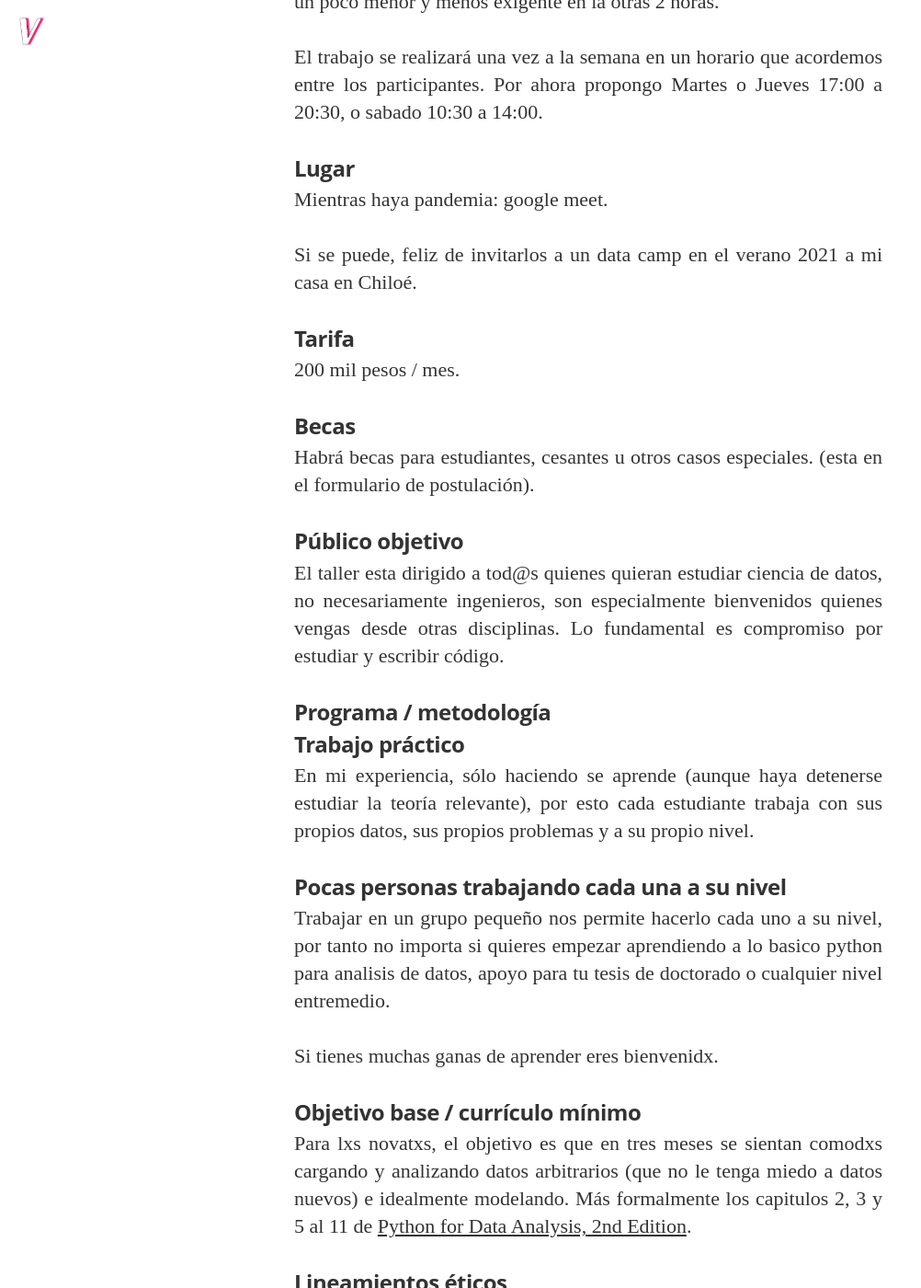
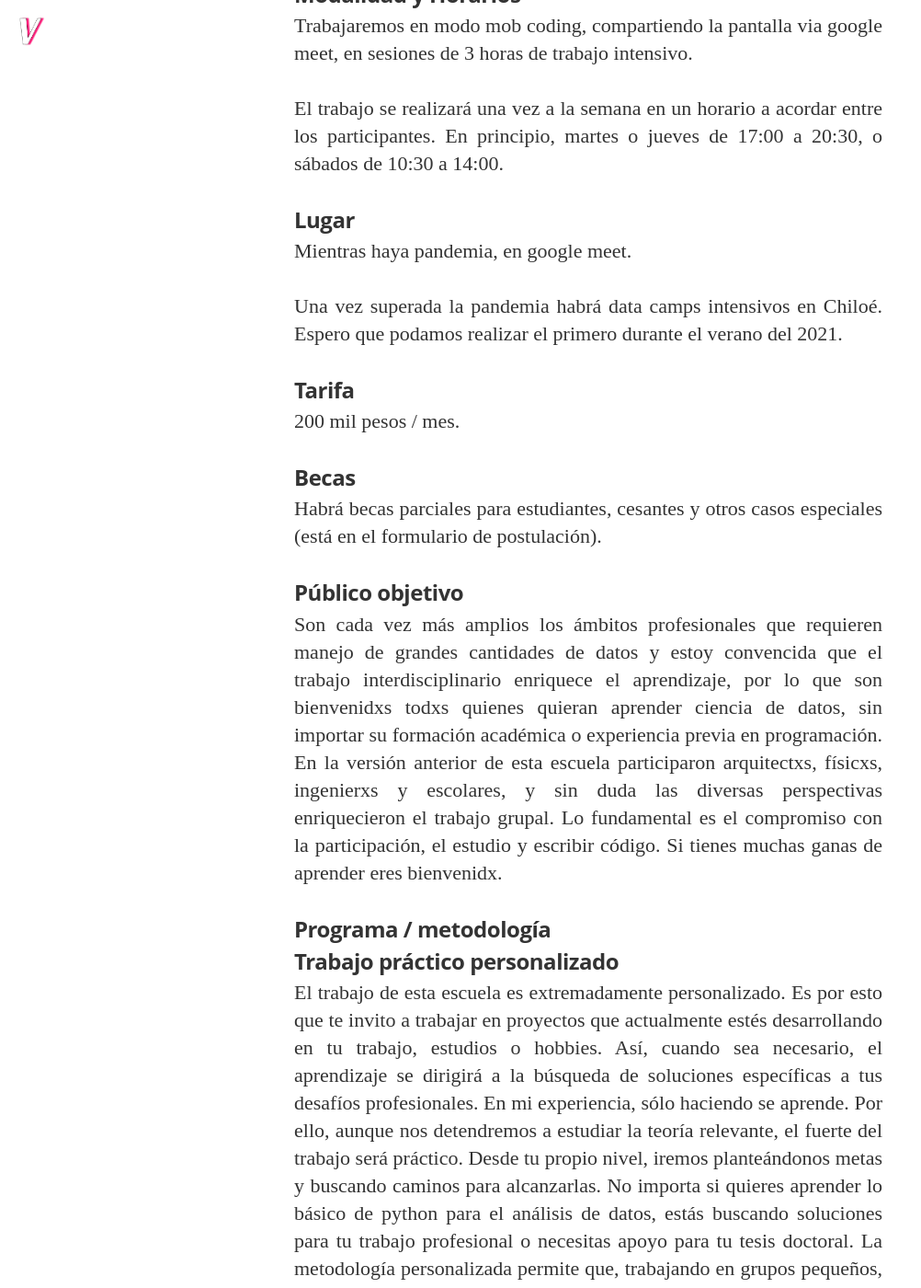
Before and after one commit to verasativa/verasativa.github.io, a Jekyll site: the page built from taller-2020.md, in a window 1280 px wide and 1400 px high, scrolled down 2170 px. Shown: the whole window at 92% size, without its empty margins (0-1002 px from the left). Built offline with Jekyll 4.4.1, drawn with Linux system fonts in a browser that asks for light colours; nearby versions of some CDN libraries; some web fonts are replaced; some of the changed text lies outside the part shown.

Commit message:
escuela + Jo edit

```diff
--- a/taller-2020.md
+++ b/taller-2020.md
@@ -12,62 +12,65 @@
 ![Flyer escuela 2020](/assets/img/taller-2020.png)
 ## _Aprende o profundiza ciencia de datos, trabajando con los datos y problemas que te interesan a ti._
 ### Segunda temporada
+<br/>
 
-## ¿Que es?
-La escuela casera de datos es un practica de estudios personalizada, se realiza desde los proyectos particulares de los estudiantes, y por tanto son bienvenidos a trabajar proyectos que actualmente esten desarrollando en su trabajo, estudios o hobbies. Si no tienes proyecto propio, feliz te paso problemas de los míos.
+|---------------------------------------------------------|
+| Tamaño de grupos             | 3 personas máximo |
+| Duración de la clase semanal | ~3 horas |
+| Horas de trabajo en casa     | 4+ horas semanalmente |
+| Mensualidad                  | 200.000 CLP |
+| Requisitos                  | Leer ingles y postular en formulario más abajo |
+
+## ¿Qué es?
+La escuela casera de datos es un programa de estudios personalizado. Se organiza en grupos de tres personas donde cada cual trabaja en sus propios proyectos, de acuerdo a su nivel de experiencia, intereses y necesidades profesionales.
 
 ### Modalidad y Horarios
 
-Trabajaremos en modo mob coding, compartiendo la pantalla via google meet, en sesiones de 3 horas + recreos. Donde se dedicará 1 hora al proyecto de cada estudiante, por tanto se espera 1 hora de máxima concentración y trabajo por estudiante en casa clase, y una participación un poco menor y menos exigente en la otras 2 horas.
+Trabajaremos en modo mob coding, compartiendo la pantalla via google meet, en sesiones de 3 horas de trabajo intensivo.
 
-El trabajo se realizará una vez a la semana en un horario que acordemos entre los participantes. Por ahora propongo Martes o Jueves 17:00 a 20:30, o sabado 10:30 a 14:00.
+El trabajo se realizará una vez a la semana en un horario a acordar entre los participantes. En principio, martes o jueves de 17:00 a 20:30, o sábados de 10:30 a 14:00.
 
 ### Lugar
-Mientras haya pandemia: google meet.
+Mientras haya pandemia, en google meet.
 
-Si se puede, feliz de invitarlos a un data camp en el verano 2021 a mi casa en Chiloé.
+Una vez superada la pandemia habrá data camps intensivos en Chiloé. Espero que podamos realizar el primero durante el verano del 2021.
 
 ### Tarifa
 200 mil pesos / mes.
 
 #### Becas
-Habrá becas para estudiantes, cesantes u otros casos especiales.
-(esta en el formulario de postulación).
+Habrá becas parciales para estudiantes, cesantes y otros casos especiales (está en el formulario de postulación).
 
 ### Público objetivo
-El taller esta dirigido a tod@s quienes quieran estudiar ciencia de datos, no necesariamente ingenieros, son especialmente bienvenidos quienes vengas desde otras disciplinas. Lo fundamental es compromiso por estudiar y escribir código.
+Son cada vez más amplios los ámbitos profesionales que requieren manejo de grandes cantidades de datos y estoy convencida que el trabajo interdisciplinario enriquece el aprendizaje, por lo que son bienvenidxs todxs quienes quieran aprender ciencia de datos, sin importar su formación académica o experiencia previa en programación. En la versión anterior de esta escuela participaron arquitectxs, físicxs, ingenierxs y escolares, y sin duda las diversas perspectivas enriquecieron el trabajo grupal. Lo fundamental es el compromiso con la participación, el estudio y escribir código. Si tienes muchas ganas de aprender eres bienvenidx.
 
 ### Programa / metodología
-#### Trabajo práctico
-En mi experiencia, sólo haciendo se aprende (aunque haya detenerse estudiar la teoría relevante), por esto cada estudiante trabaja con sus propios datos, sus propios problemas y a su propio nivel.
-
-#### Pocas personas trabajando cada una a su nivel
-Trabajar en un grupo pequeño nos permite hacerlo cada uno a su nivel, por tanto no importa si quieres empezar aprendiendo a lo basico python para analisis de datos, apoyo para tu tesis de doctorado o cualquier nivel entremedio.
-
-Si tienes muchas ganas de aprender eres bienvenidx.
+#### Trabajo práctico personalizado
+El trabajo de esta escuela es extremadamente personalizado. Es por esto que te invito a trabajar en proyectos que actualmente estés desarrollando en tu trabajo, estudios o hobbies. Así, cuando sea necesario, el aprendizaje se dirigirá a la búsqueda de soluciones específicas a tus desafíos profesionales.
+En mi experiencia, sólo haciendo se aprende. Por ello, aunque nos detendremos a estudiar la teoría relevante, el fuerte del trabajo será práctico. Desde tu propio nivel, iremos planteándonos metas y buscando caminos para alcanzarlas.
+No importa si quieres aprender lo básico de python para el análisis de datos, estás buscando soluciones para tu trabajo profesional o necesitas apoyo para tu tesis doctoral. La metodología personalizada permite que, trabajando en grupos pequeños, cada unx avance desde su propio nivel.
+Si estás interesadx en aprender ciencia de datos y no tienes proyecto propio, no es problema: te ofreceremos distintos problemas y datasets para empezar.
 
 #### Objetivo base / currículo mínimo
-Para lxs novatxs, el objetivo es que en tres meses se sientan comodxs cargando y analizando datos arbitrarios (que no le tenga miedo a datos nuevos) e idealmente modelando. Más formalmente los capitulos 2, 3 y 5 al 11 de [Python for Data Analysis, 2nd Edition](https://www.oreilly.com/library/view/python-for-data/9781491957653/).
+Para lxs novatxs, el objetivo es que en tres meses se sientan comodxs cargando y analizando datos arbitrarios (datos nuevos) e idealmente que puedan crear modelos.  Más formalmente los capitulos 2, 3 y 5 al 11 de [Python for Data Analysis, 2nd Edition](https://www.oreilly.com/library/view/python-for-data/9781491957653/).
 
 #### Lineamientos éticos
-La invitación es a hacer ciencia de datos observando la moralidad de nuestros actos, los sesgos que podríamos estar amplificando y la privacidad de las personas tras los datos.
+La invitación es a observar la moralidad de nuestro trabajo con datos, los sesgos que podríamos estar amplificando y la importancia crucial de proteger la privacidad de las personas.
 
 #### Foco en python 3
 Mi formación es en python, por tanto si quieres profundizar tu R, julia o STATA, poco te podré ayudar en tu código.
 
 ## Requisitos
 ### Leer inglés (idealmente escribir también)
-La documentación de las librerías, los libros de teoría básica y los papers de técnicas contemporáneas, están todos en ingles. Necesitamos que puedas leerlos.
+La documentación de las librerías, los libros de teoría básica y los papers de técnicas contemporáneas, están en inglés. Necesitamos que puedas leerlos.
 
 ### Computacionales
-- Debes llegar con jupyter lab instalado (te mandaré un link a algún tutorial de cómo hacerlo de en caso de que seas aceptadx.
-- Te debes conectar desde un lugar relativamente silencioso, e idealmente con audifonos a la clase semanalmente.
+- Debes llegar con jupyter lab instalado (te mandaré un link a algún tutorial de cómo hacerlo de en caso de que seas aceptadx)
+- Te debes conectar desde un lugar relativamente silencioso, e idealmente con audifonos, a la clase semanalmente.
 - Opcional: Si trabajas con 2 pantallas es más comodo para poner a los compañerxs en una y el código en otra. (tambien se puede hacer usando un celular o tablet)
 
 ## Postula
-No sólo se trata de quedarse con los más estudiosos, sino también de también de formar un grupo diverso en perspectivas e intereses.
-
-El te invito a tomarte unos minutos en el formulario de postulación, responderé directamente a todos quienes postulen independiente de la aceptación.
+Te invito a tomarte unos minutos en el formulario de postulación, responderé directamente a todos quienes postulen independiente de la aceptación.
 
 
 <div class="cognito">
```
